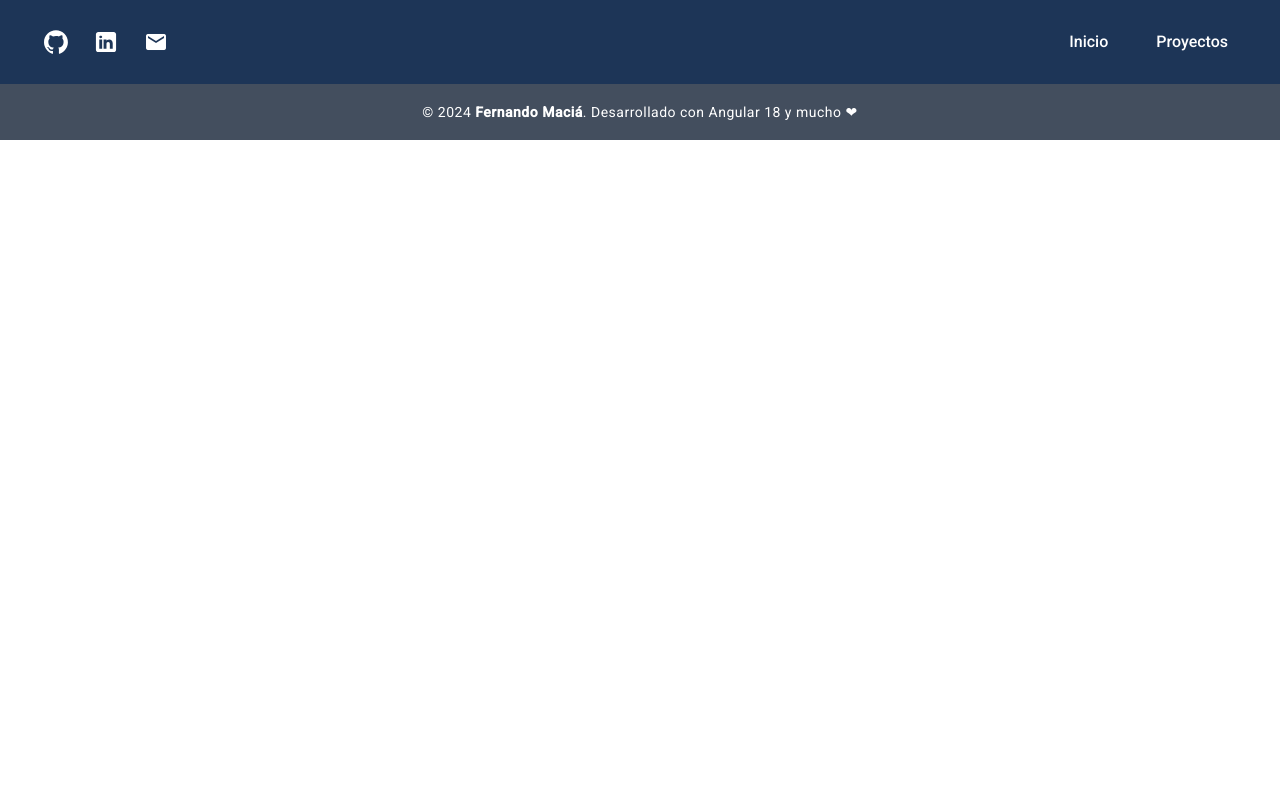
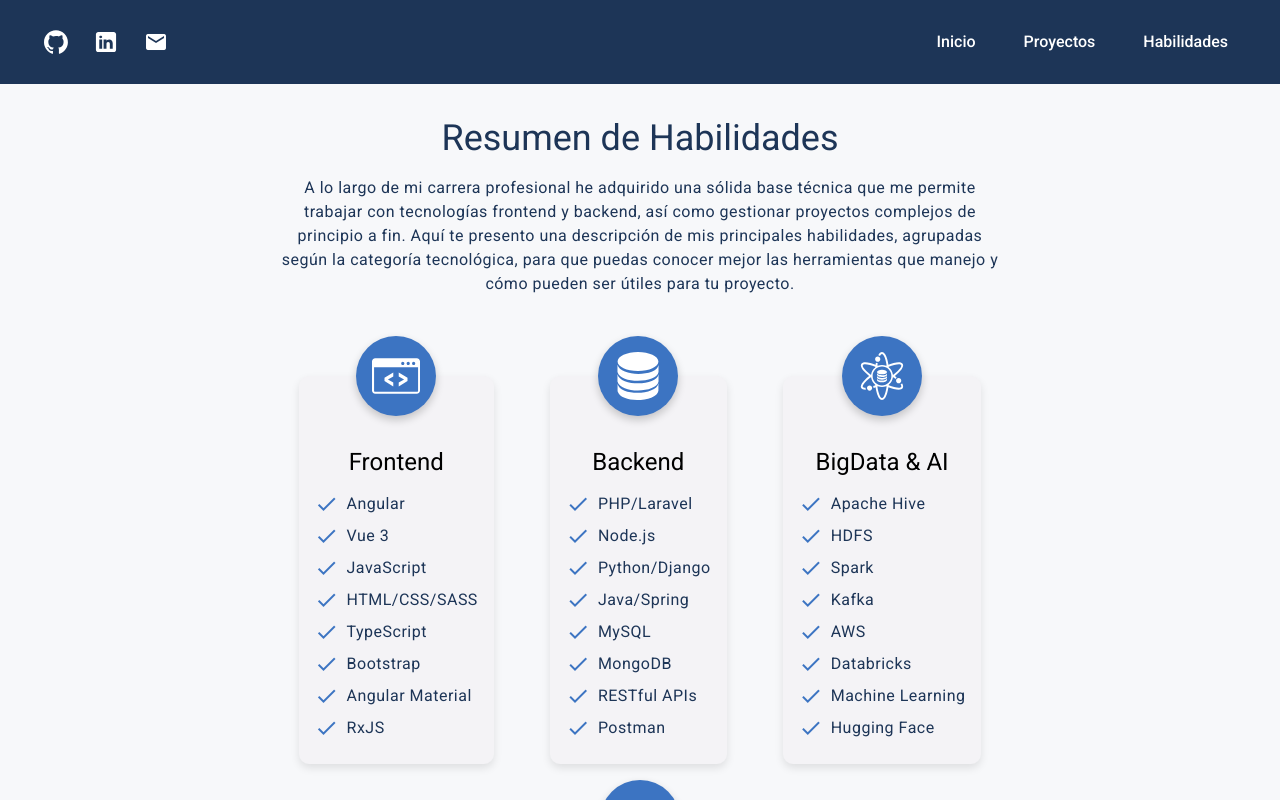
Before and after one commit to fernandomacia/portfolio, an Angular app: page /habilidades in a window 1280 px wide. Before the commit this address led to /. Built offline with nearby package versions, Linux system fonts and the light colour scheme.

Commit message:
feat(habilidades): add routing and styling

```diff
--- a/src/app/app.routes.ts
+++ b/src/app/app.routes.ts
@@ -1,11 +1,12 @@
 import { Routes } from '@angular/router';
-import { HeaderComponent } from './components/header/header.component';
 import { ProjectsComponent } from './components/projects/projects.component';
 import { InicioComponent } from './components/inicio/inicio.component';
+import { HabilidadesComponent } from './components/habilidades/habilidades.component';
 
 export const routes: Routes = [
     { path: 'inicio', component: InicioComponent },
     { path: 'proyectos', component: ProjectsComponent},
+    { path: 'habilidades', component: HabilidadesComponent},
     { path: '', redirectTo: '/inicio', pathMatch: 'full' }
 
 ];
--- a/src/app/components/habilidades/habilidades.component.html
+++ b/src/app/components/habilidades/habilidades.component.html
@@ -1,4 +1,3 @@
-<!-- src/app/components/habilidades/habilidades.component.html -->
 <section class="habilidades-section section">
     <div class="container">
         <h3 class="section-title">Resumen de Habilidades</h3>
--- a/src/app/components/habilidades/habilidades.component.scss
+++ b/src/app/components/habilidades/habilidades.component.scss
@@ -1,45 +1,44 @@
-// src/app/components/habilidades/habilidades.component.scss
 @import 'colors';
 
 .habilidades-section {
-    width: 100%; // El contenedor principal ocupa todo el ancho de la pantalla
-    background-color: $tertiary-color; // Color de fondo del contenedor
-    padding: 2rem 0; // Espaciado superior e inferior
-    display: flex; // Usar flexbox para alinear el contenido
-    justify-content: center; // Centrar el contenido horizontalmente
+    width: 100%;
+    background-color: $tertiary-color;
+    padding: 2rem 0;
+    display: flex;
+    justify-content: center;
 
     .container {
-        width: 75%; // Contenedor interno con ancho del 80%
-        margin: 0 auto; // Centrado horizontalmente
-        display: flex; // Aplicar flexbox al contenido
-        flex-direction: column; // Colocar los elementos uno debajo de otro
-        align-items: center; // Centrar los elementos dentro del contenedor
+        width: 75%;
+        margin: 0 auto;
+        display: flex;
+        flex-direction: column;
+        align-items: center;
+        text-align: center;
     }
 
     .section-title {
-        font-size: 2rem;
-        margin-bottom: 2rem;
+        margin-bottom: 1rem;
         color: $primary-color;
+
     }
 
     .section-intro {
         max-width: 75%;
         color: $primary-color;
-        margin-bottom: 2rem;
+        margin-bottom: 3rem;
     }
 
     .cards-container {
         width: 100%;
-        display: flex; // Activa Flexbox en el contenedor
-        flex-wrap: wrap; // Permite que los elementos se ajusten en filas al reducir la pantalla
-        justify-content: center; // Centra las tarjetas horizontalmente
-        gap: 1.5rem; // Espacio entre las tarjetas
+        display: flex;
+        flex-wrap: wrap;
+        justify-content: center;
+        gap: 1.5rem;
         padding: 1rem 0;
 
         app-card {
-          flex: 1 1 300px; // Las tarjetas ocupan al menos 300px y crecen según el espacio
-          max-width: 300px; // Ancho máximo de cada tarjeta
+          flex: 1 1 300px;
+          max-width: 300px;
         }
-      }
-
-  }
+    }
+}
--- a/src/app/components/header/header.component.html
+++ b/src/app/components/header/header.component.html
@@ -30,7 +30,7 @@
             <a routerLink="/inicio" class="nav-link" aria-label="Ir a la página de Inicio">Inicio</a>
             <!-- <a routerLink="/sobre-mi" class="nav-link" aria-label="Ir a la página Sobre mí">Sobre mí</a> -->
             <a routerLink="/proyectos" class="nav-link" aria-label="Ir a la página de Proyectos">Proyectos</a>
-            <!-- <a routerLink="/habilidades" class="nav-link" aria-label="Ir a la página de Habilidades">Habilidades</a> -->
+            <a routerLink="/habilidades" class="nav-link" aria-label="Ir a la página de Habilidades">Habilidades</a>
             <!-- <a routerLink="/certificaciones" class="nav-link" aria-label="Ir a la página de Certificaciones">Certificaciones</a> -->
         </nav>
     </mat-toolbar-row>
@@ -45,7 +45,7 @@
             <a mat-list-item routerLink="/inicio" (click)="sidenav.close()" aria-label="Ir a la página de Inicio">Inicio</a>
             <!-- <a mat-list-item routerLink="/sobre-mi" (click)="sidenav.close()" aria-label="Ir a la página Sobre mí">Sobre mí</a> -->
             <a mat-list-item routerLink="/proyectos" (click)="sidenav.close()" aria-label="Ir a la página de Proyectos">Proyectos</a>
-            <!-- <a mat-list-item routerLink="/habilidades" (click)="sidenav.close()" aria-label="Ir a la página de Habilidades">Habilidades</a> -->
+            <a mat-list-item routerLink="/habilidades" (click)="sidenav.close()" aria-label="Ir a la página de Habilidades">Habilidades</a>
             <!-- <a mat-list-item routerLink="/certificaciones" (click)="sidenav.close()" aria-label="Ir a la página de Certificaciones">Certificaciones</a> -->
         </mat-list>
     </mat-sidenav>
```
